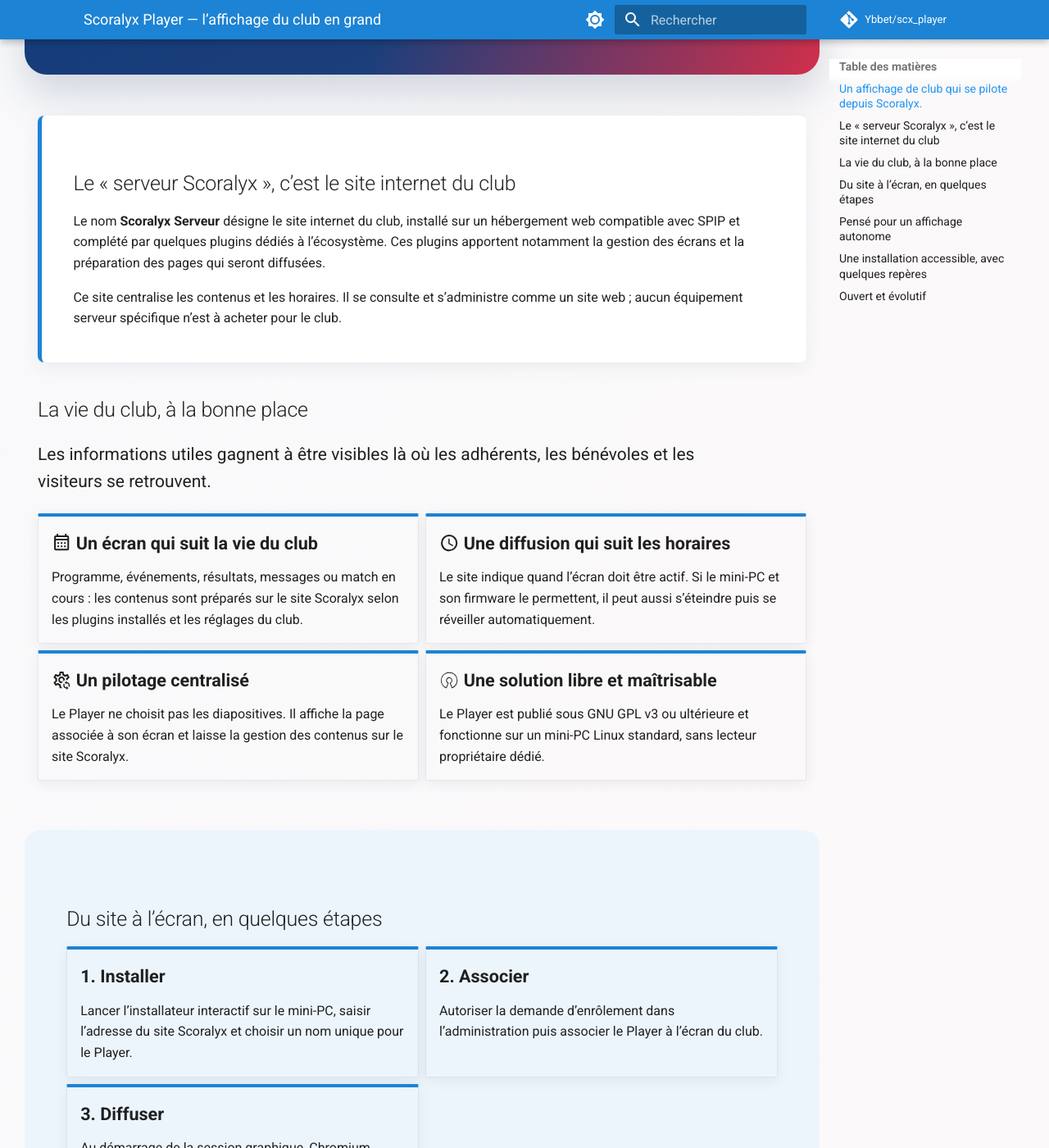
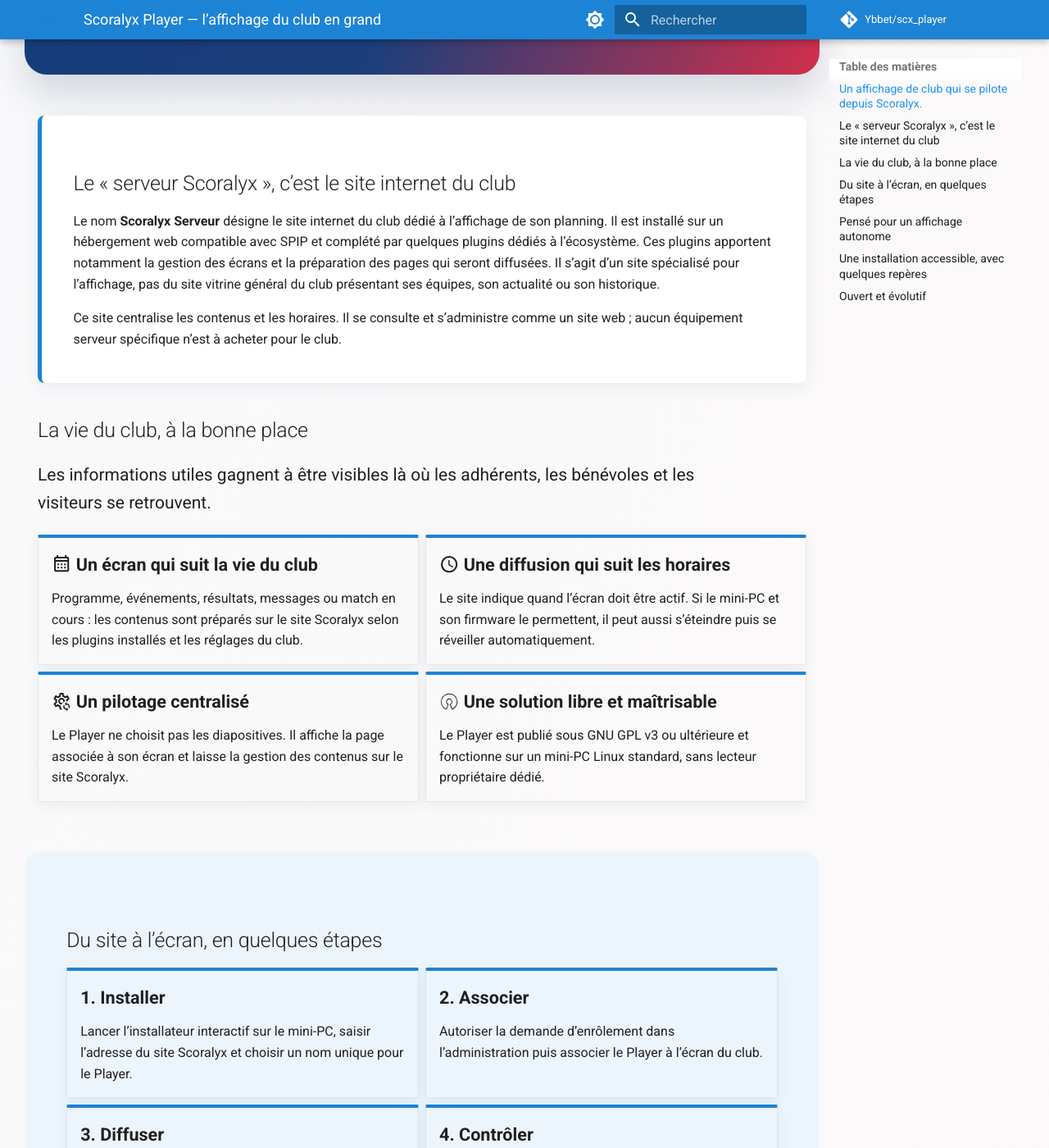
Before and after one commit to Ybbet/scx_player, an MkDocs documentation site: the page built from docs/index.md, in a window 1280 px wide and 1400 px high, scrolled down 828 px. Shown: the whole window at 82% size. Built offline with MkDocs 1.6.1 and Material for MkDocs 9.7.7, drawn with Linux system fonts in a browser that asks for light colours; comment, search, counter and statistics services are not loaded; some of the changed text lies outside the part shown.

Commit message:
docs: préciser le rôle de Scoralyx et ajouter l’étape de contrôle

```diff
--- a/docs/index.md
+++ b/docs/index.md
@@ -27,7 +27,7 @@
 
 ## Le « serveur Scoralyx », c’est le site internet du club
 
-Le nom **Scoralyx Serveur** désigne le site internet du club, installé sur un hébergement web compatible avec SPIP et complété par quelques plugins dédiés à l’écosystème. Ces plugins apportent notamment la gestion des écrans et la préparation des pages qui seront diffusées.
+Le nom **Scoralyx Serveur** désigne le site internet du club dédié à l’affichage de son planning. Il est installé sur un hébergement web compatible avec SPIP et complété par quelques plugins dédiés à l’écosystème. Ces plugins apportent notamment la gestion des écrans et la préparation des pages qui seront diffusées. Il s’agit d’un site spécialisé pour l’affichage, pas du site vitrine général du club présentant ses équipes, son actualité ou son historique.
 
 Ce site centralise les contenus et les horaires. Il se consulte et s’administre comme un site web ; aucun équipement serveur spécifique n’est à acheter pour le club.
 
@@ -78,6 +78,10 @@
 
     Au démarrage de la session graphique, Chromium s’ouvre en plein écran et affiche la page de l’écran associé.
 
+-   **4. Contrôler**
+
+    Vérifier dans l’administration Scoralyx que le Player communique avec le site, puis contrôler sur l’écran que le planning et les diapositives s’affichent correctement.
+
 </div>
 
 Le Player communique avec le site Scoralyx en HTTPS. Il n’a besoin d’aucun port entrant ouvert sur le mini-PC.
```
